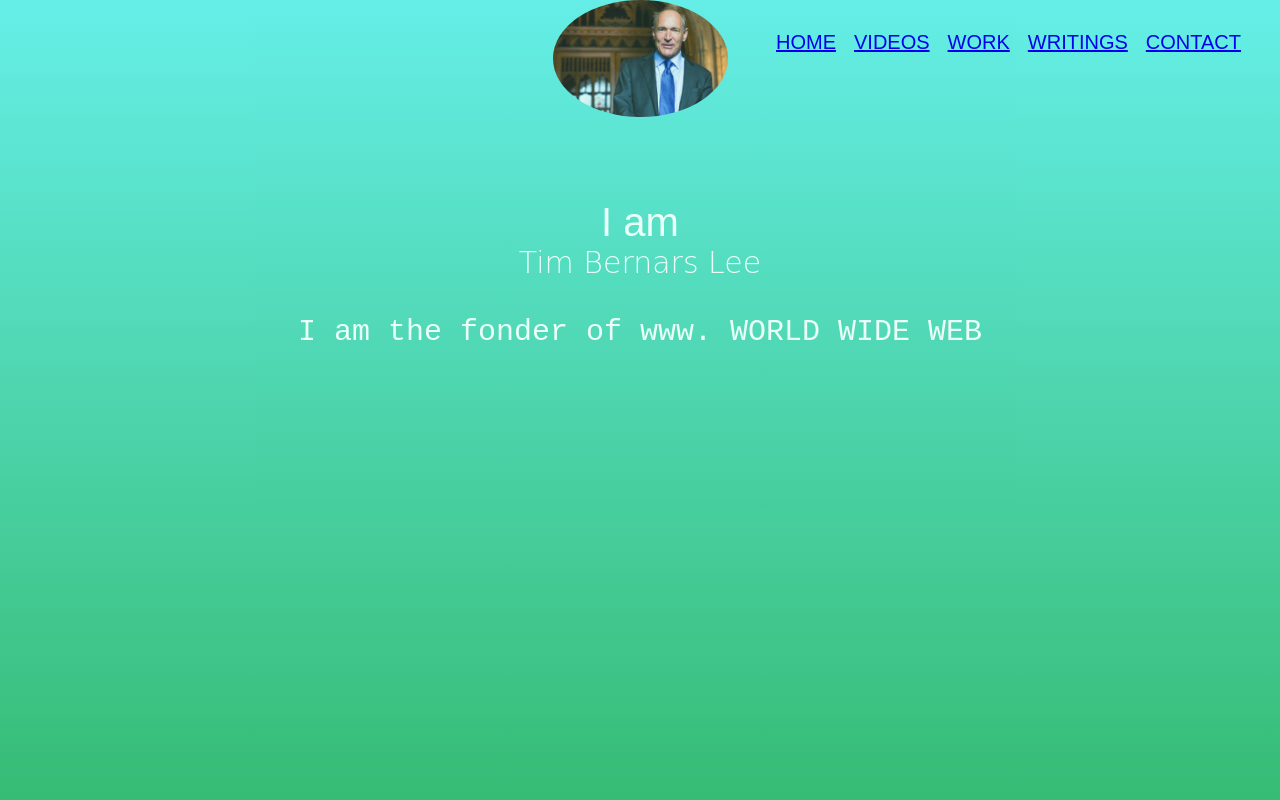
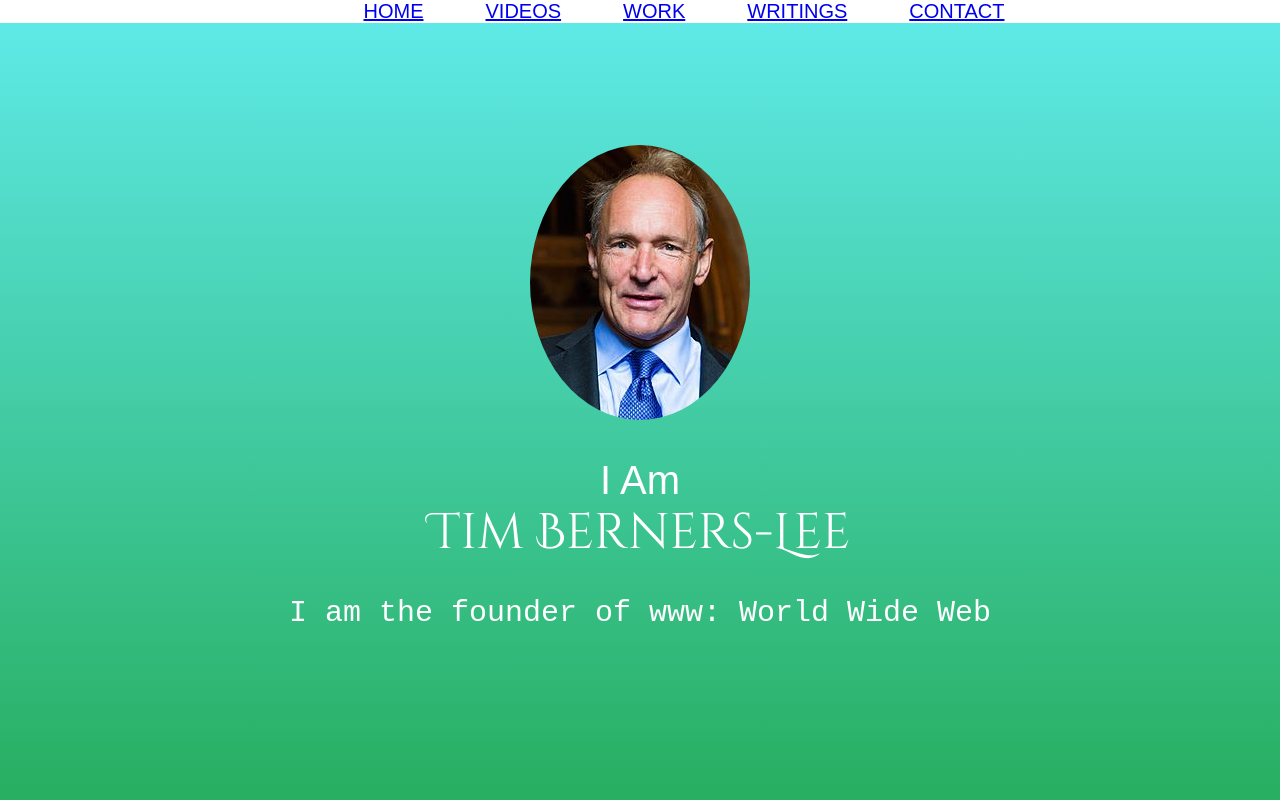
Before and after one commit to Durvasahuji/tlb, a plain HTML site: page index.html in a window 1280 px wide. Shown: the top 800 px of the page. Drawn offline with Linux system fonts and the light colour scheme; a web font is replaced by a local one.

Commit message:
Add files via upload

```diff
--- a/index.html
+++ b/index.html
@@ -1,61 +1,79 @@
-<html>
 
+<!DOCTYPE html>
+<html lang="en">
 <head>
+    <meta charset="utf-8">
     <title>Sir Tim Berners-Lee</title>
     <link rel="stylesheet" href="style.css">
-    <link href="https://fonts.googleapis.com/css2?family=Big+Shoulders+Stencil+Text:wght@800&family=Indie+Flower&family=Roboto:ital,wght@1,100&family=Stalinist+One&display=swap" rel="stylesheet">
+    <link href="https://fonts.googleapis.com/css?family=Cinzel+Decorative&display=swap" rel="stylesheet">
+    <link rel="stylesheet" href="https://cdnjs.cloudflare.com/ajax/libs/font-awesome/4.7.0/css/font-awesome.min.css">
 </head>
 
 <body>
+<center>
+
     <ul class="menu">
-        <li class="links"><a href="#Welcome">HOME </a></li>
-        <li class="links"><a href="#Videos">VIDEOS</a></li>
+        <li class="links"><a href="#welcome">HOME</a></li>
+        <li class="links"><a href="#videos">VIDEOS</a></li>
         <li class="links"><a href="#work">WORK</a></li>
         <li class="links"><a href="#writings">WRITINGS</a></li>
         <li class="links"><a href="#contact">CONTACT</a></li>
+
     </ul>
+    </center>
+
+    <section id="welcome">
+        <div class="parallax-inner">
+            <img src="stbl.jpg" class="profile" />
+            <h1>I Am <br><span id="name">Tim Berners-Lee</span></h1>
+            <h2> I am the founder of www: World Wide Web</h2>
+        </div>
+
+    </section>
 
 
 
-
-    <section id="Welcome" class="perallax">
-        <div class="perallaxiner">
-            <img src="tbl.jpg" class="profile" />
-            <h1> I am<br><span id="name">Tim Bernars Lee </span>
-            </h1>
-            <h2>I am the fonder of www. WORLD WIDE WEB</h2>
-        </div>
-    </section>
     <section id="bio">
         <h1>Hi!</h1>
         <div class="line"></div>
         <p>Tim Berners-Lee is a software engineer who invented the Internet (or the World Wide Web) in 1989 while at CERN, the European Particle Physics Laboratory.
-            He is director of the World Wide Web Consortium that he founded and a Professor in the Computer Science Department at the University of Oxford.In 2001 he became a Fellow of the Royal Society and in 2004 he was knighted.<br /><br />In 1994 Berners-Lee founded the World Wide Web Consortium (W3C) at the Laboratory of Computer Science (LCS) at the Massachusetts Institute of Technology in Boston. It was made up of companies that wanted to work together to create Web standards and also improve the Web. It was quickly agreed that the technology should be free of royalties and patents. Berners-Lee has served as director of this W3C since it was founded.
+
+            He is director of the World Wide Web Consortium that he founded and a Professor in the Computer Science Department at the University of Oxford.
+
+            In 2001 he became a Fellow of the Royal Society and in 2004 he was knighted.<br><br>In 1994 Berners-Lee founded the World Wide Web Consortium (W3C) at the Laboratory of Computer Science (LCS) at the Massachusetts Institute of Technology in Boston. It was made up of companies that wanted to work together to create Web standards and also improve the Web. It was quickly agreed that the technology should be free of royalties and patents. Berners-Lee has served as director of this W3C since it was founded.
+
+            In 1995 Microsoft produced the first version of Internet Explorer and this commercial browser created enormous growth in websites and web users.
+
             The Web was first used for e-commerce in 1997.</p>
     </section>
-    <section id="Videos">
-        <h1>VIDEOS</h1>
+
+    <section id="videos">
+        <h1>Videos</h1>
         <div class="line"></div>
         <br>
-        <iframe width="956" height="538" src="https://www.youtube.com/embed/DmEEyr4et48" frameborder="0" allow="accelerometer; autoplay; clipboard-write; encrypted-media; gyroscope; picture-in-picture" allowfullscreen></iframe>
+        <iframe width="900" height="500" src="https://www.youtube.com/embed/OM6XIICm_qo" frameborder="0" allow="accelerometer; autoplay; encrypted-media; gyroscope; picture-in-picture" allowfullscreen></iframe>
         <br>
+        <br>
+        <iframe width="900" height="500" src="https://www.youtube.com/embed/J8hzJxb0rpc" frameborder="0" allow="accelerometer; autoplay; encrypted-media; gyroscope; picture-in-picture" allowfullscreen></iframe>
 
-        <br>
-        <iframe width="956" height="538" src="https://www.youtube.com/embed/rCplocVemjo" frameborder="0" allow="accelerometer; autoplay; clipboard-write; encrypted-media; gyroscope; picture-in-picture" allowfullscreen></iframe>
     </section>
     <section id="work">
         <h1>WORK</h1>
         <div class="line"></div>
-        <br>
         <iframe width="900" height="1000" src="https://en.wikipedia.org/wiki/Tim_Berners-Lee#Career_and_research" frameborder="0"></iframe>
 
     </section>
     <section id="writings">
         <h1>WRITINGS</h1>
         <div class="line"></div>
-        <a class="article" href="https://webfoundation.org/2019/03/web-birthday-30/" target="_blank">30 years on, what’s next #ForTheWeb?</a> </section>
+        <a class="article" href="https://webfoundation.org/2019/03/web-birthday-30" target="_blank">30 years on, what’s next ForTheWeb?</a>
+        <br>
+        <a class="article" href="https://interestingengineering.com/how-did-tim-berners-lee-change-the-world-with-the-world-wide-web" target="_blank">How Did Tim Berners-Lee Change the World With the World Wide Web?</a>
+    </section>
+<br>
+ <section id="contact">
+    <iframe src="https://www.google.com/maps/embed?pb=!1m18!1m12!1m3!1d15007.95437386367!2d75.33072414973758!3d19.882703551770526!2m3!1f0!2f0!3f0!3m2!1i1024!2i768!4f13.1!3m3!1m2!1s0x0%3A0x4459e402302ad5a4!2sNanak%20Collection%20opp%20SSD%20Collection%20Singapore%20complex%20new%20gulmandi%20road%20Aurangabad!5e0!3m2!1sen!2sin!4v1605833453945!5m2!1sen!2sin" width="600" height="450" frameborder="0" style="border:0;" allowfullscreen="" aria-hidden="false" tabindex="0"></iframe>
+</section>
 
 
-</body>
-
-</html>
+</body></html>
--- a/style.css
+++ b/style.css
@@ -1,52 +1,55 @@
 body {
-    background-color: aquamarine;
     margin: 0;
     padding-top: 800px;
     text-align: center;
-
 }
 
 .profile {
     border-radius: 50%;
-    margin-bottom: 50px;
-    width: 175px;
+
 }
 
 #welcome {
+
     position: absolute;
-    overflow: hidden;
-    height: 800px;
     color: #FFFFFF;
-    left: 0;
-    top: 0;
     bottom: 0;
-    right: 0;
-    opacity: 0.83;
     background: linear-gradient(#60ebeb 0%, #27ae60 100%);
     display: table;
     width: 100%;
     height: 100%;
     z-index: 9;
+
+}
+
+
+
+h1 {
+
+    font-size: 40px;
+    font-family: sans-serif;
+    font-weight: 300;
+
+}
+
+#name {
+    font-size: 50px;
+    line-height: 1.2;
+    font-family: 'Cinzel Decorative', cursive;
+
+}
+
+h2 {
+    font-size: 30px;
+    font-weight: 300;
+    font-family: monospace;
 }
 
 #bio {
+    font-family: 'Cinzel Decorative', cursive;
+
     padding: 50px;
     text-align: center;
-    font-size: 42px;
-}
-
-.parallax-inner {
-    display: table-cell;
-    position: relative;
-    text-align: center;
-    vertical-align: middle;
-}
-
-p {
-    max-width: 450px;
-    margin: 25px auto;
-    font-size: 17px;
-    line-height: 1.3;
 }
 
 .line {
@@ -56,42 +59,49 @@
     margin: 8px auto;
 }
 
-#name {
-    font-size: 30px;
-    line-height: 1.2;
-    font-family: cursive;
+
+p {
+    font-size: 17px;
 }
 
-h1 {
-    font-size: 40px;
-    font-family: sans-serif;
-    font-weight: 300;
+.parallax-inner {
+
+    display: table-cell;
+    position: relative;
+    text-align: center;
+    vertical-align: middle;
+
 }
 
-h2 {
-    font-size: 30px;
-    font-weight: 300;
-    line-height: 1.2;
-    font-family: monospace;
+html {
+    scroll-behavior: smooth;
+}
+
+.article:hover {
+    color: fuchsia;
 }
 
 .links {
-    float: left;
-    color: #fff;
-    padding-top: 5px;
-    padding-left: 9px;
-    padding-right: 9px;
-    padding-bottom: 5px;
+    display: inline;
+    padding-left: 33px;
+    padding-right: 25px;
     font-family: fantasy;
     font-size: 20px;
 }
 
 .menu {
-    list-style: none;
-    font-family: sans-serif;
     position: fixed;
-    top: 10px;
-    right: 30px;
+    background: white;
+    width: 100%;
+    margin-top: 0px;
+    top: 0px;
     z-index: 10;
-    cursor: pointer;
 }
+
+#contact iframe {
+    width: 100%;
+}
+
+#contact {
+    background: firebrick;
+}
```
Also changed, not shown: stbl.jpg (added).
